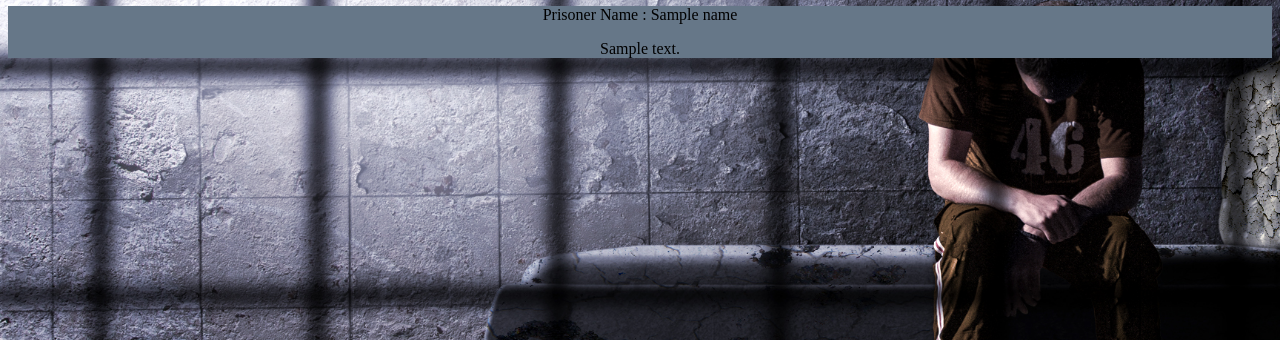
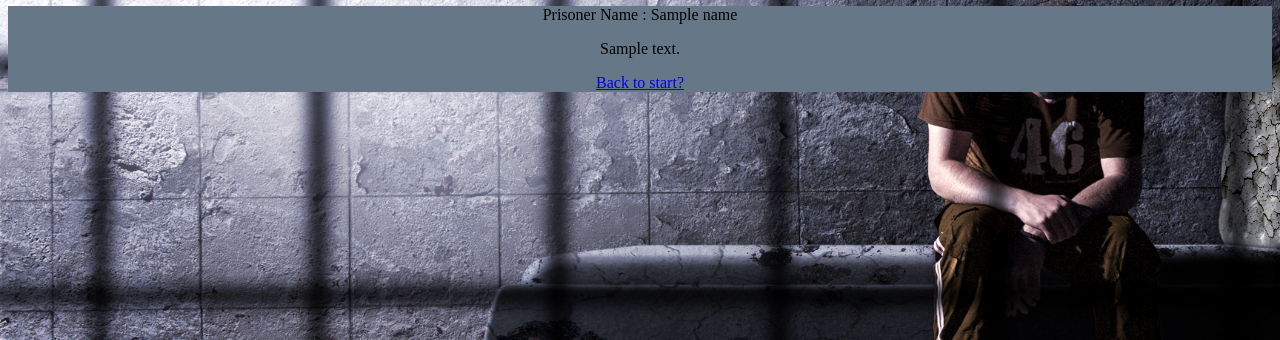
Before and after one commit to TheCoreMan/Prisoners-dilemma, a Django app: template web/prisoner/game/templates/game/results.html in a window 1280 px wide. Shown: the part 224-564 px from the top of the page. Run offline with Django 3.2, Linux system fonts and the light colour scheme; the template is opened without the code that fills it: most values are stand-ins (such as "Sample title", 1, 10 or a date in 2020).

Commit message:
Added link to start in final page
In the results page.

```diff
--- a/web/prisoner/game/templates/game/results.html
+++ b/web/prisoner/game/templates/game/results.html
@@ -19,4 +19,5 @@
             </p>
         </span>
     </label>
+    <a href="{% url 'game:index' %}">Back to start?</a>
 </div>
```
